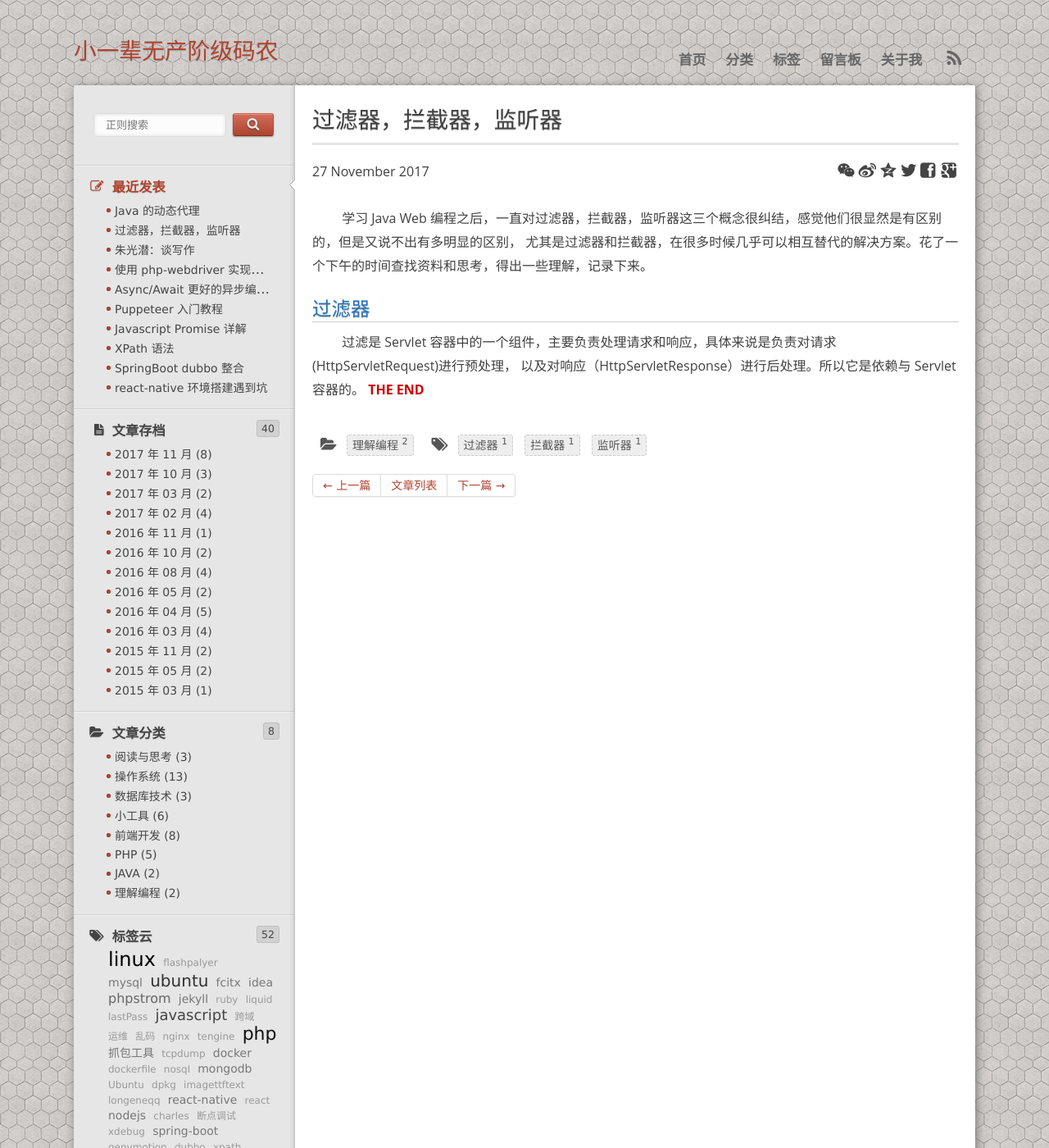
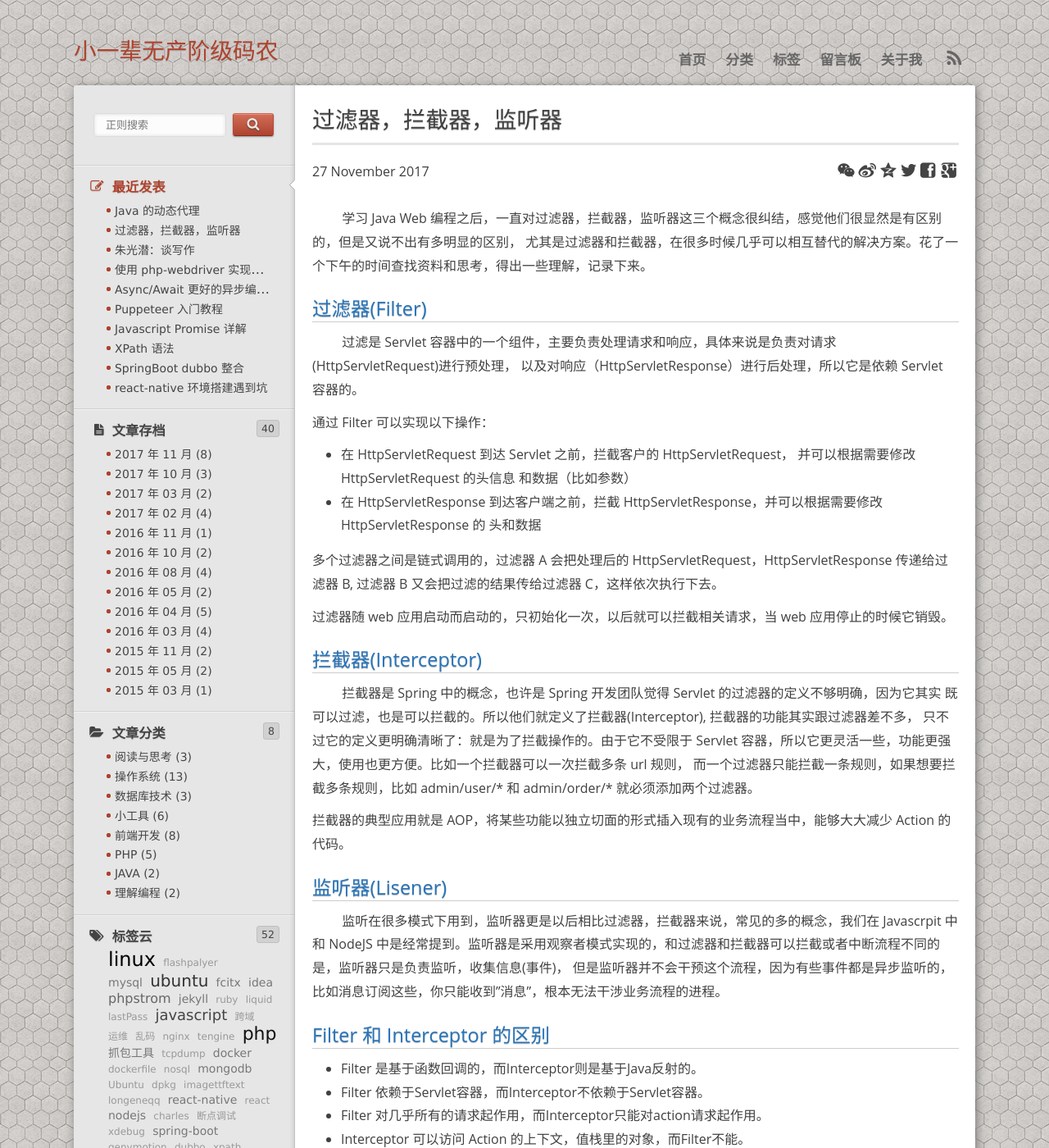
Before and after one commit to FunctFan/blog, a Jekyll site: the page built from _posts/2017/11/2017-11-27-filter-interceptor-lisener.md, in a window 1280 px wide and 1400 px high. Shown: the whole window at 82% size. Built offline with Jekyll 4.4.1, drawn with Linux system fonts in a browser that asks for light colours; comment, search, counter and statistics services are not loaded; some of the changed text lies outside the part shown.

Commit message:
add a new blog

```diff
--- a/_posts/2017/11/2017-11-27-filter-interceptor-lisener.md
+++ b/_posts/2017/11/2017-11-27-filter-interceptor-lisener.md
@@ -15,8 +15,59 @@ desc: 过滤器,拦截器,监听器之间的区别
 &emsp;&emsp; 学习 Java Web 编程之后，一直对过滤器，拦截器，监听器这三个概念很纠结，感觉他们很显然是有区别的，但是又说不出有多明显的区别，
 尤其是过滤器和拦截器，在很多时候几乎可以相互替代的解决方案。花了一个下午的时间查找资料和思考，得出一些理解，记录下来。
 
-过滤器
+过滤器(Filter)
 =====
 &emsp;&emsp; 过滤是 Servlet 容器中的一个组件，主要负责处理请求和响应，具体来说是负责对请求(HttpServletRequest)进行预处理，
-以及对响应（HttpServletResponse）进行后处理。所以它是依赖与 Servlet 容器的。
+以及对响应（HttpServletResponse）进行后处理，所以它是依赖 Servlet 容器的。
+
+通过 Filter 可以实现以下操作：
+* 在 HttpServletRequest 到达 Servlet 之前，拦截客户的 HttpServletRequest， 并可以根据需要修改 HttpServletRequest 的头信息
+和数据（比如参数）
+* 在 HttpServletResponse 到达客户端之前，拦截 HttpServletResponse，并可以根据需要修改 HttpServletResponse 的
+头和数据
+
+多个过滤器之间是链式调用的，过滤器 A 会把处理后的 HttpServletRequest，HttpServletResponse 传递给过滤器 B, 过滤器 B
+又会把过滤的结果传给过滤器 C，这样依次执行下去。
+
+过滤器随 web 应用启动而启动的，只初始化一次，以后就可以拦截相关请求，当 web 应用停止的时候它销毁。
+
+拦截器(Interceptor)
+=====
+&emsp;&emsp; 拦截器是 Spring 中的概念，也许是 Spring 开发团队觉得 Servlet 的过滤器的定义不够明确，因为它其实
+既可以过滤，也是可以拦截的。所以他们就定义了拦截器(Interceptor), 拦截器的功能其实跟过滤器差不多，
+只不过它的定义更明确清晰了：就是为了拦截操作的。由于它不受限于
+Servlet 容器，所以它更灵活一些，功能更强大，使用也更方便。比如一个拦截器可以一次拦截多条 url 规则，
+而一个过滤器只能拦截一条规则，如果想要拦截多条规则，比如 admin/user/* 和 admin/order/* 就必须添加两个过滤器。
+
+拦截器的典型应用就是 AOP，将某些功能以独立切面的形式插入现有的业务流程当中，能够大大减少 Action 的代码。
+
+监听器(Lisener)
+====
+&emsp;&emsp; 监听在很多模式下用到，监听器更是以后相比过滤器，拦截器来说，常见的多的概念，我们在 Javascrpit 中和 NodeJS
+中是经常提到。监听器是采用观察者模式实现的，和过滤器和拦截器可以拦截或者中断流程不同的是，监听器只是负责监听，收集信息(事件)，
+但是监听器并不会干预这个流程，因为有些事件都是异步监听的，比如消息订阅这些，你只能收到"消息"，根本无法干涉业务流程的进程。
+
+Filter 和 Interceptor 的区别
+======
+* Filter 是基于函数回调的，而Interceptor则是基于Java反射的。
+* Filter 依赖于Servlet容器，而Interceptor不依赖于Servlet容器。
+* Filter 对几乎所有的请求起作用，而Interceptor只能对action请求起作用。
+* Interceptor 可以访问 Action 的上下文，值栈里的对象，而Filter不能。
+* 在 action 的生命周期里，Interceptor可以被多次调用，而Filter只能在容器初始化时调用一次。
+
+> Filter 和 Interceptor 的执行顺序： <br />
+过滤前-拦截前-action执行-拦截后-过滤后
+
+使用场景
+=====
+* 过滤器（Filter）：当你有一堆东西的时候，你只希望选择符合你要求的某一些东西。定义这些要求的工具，就是过滤器。
+比如过滤非法的 url，过滤敏感词，设置字符编码等。
+* 拦截器（Interceptor）：在一个流程正在进行的时候，你希望干预它的进展，甚至终止它进行，这是拦截器做的事情。
+比如判断登录，验证权限，记录日志等
+* 监听器（Listener）：当一个事件发生的时候，你希望获得这个事件发生的详细信息，而并不想干预这个事件本身的进程，这就要用到监听器。
+比如一些联动的操作，比如当注册一个用户的时候自动给他生成一个店铺，或者删除一篇文章之后自动删除它的图片这些。
+
+__本质上说，个人认为过滤器和拦截器没有什么区别，因为过滤器的定义里面并没有说不能终止流程，
+它完全可以像拦截器一样终止操作，只是在语义上，拦截器更适合做这件事情。__
+
 __THE END__
```
